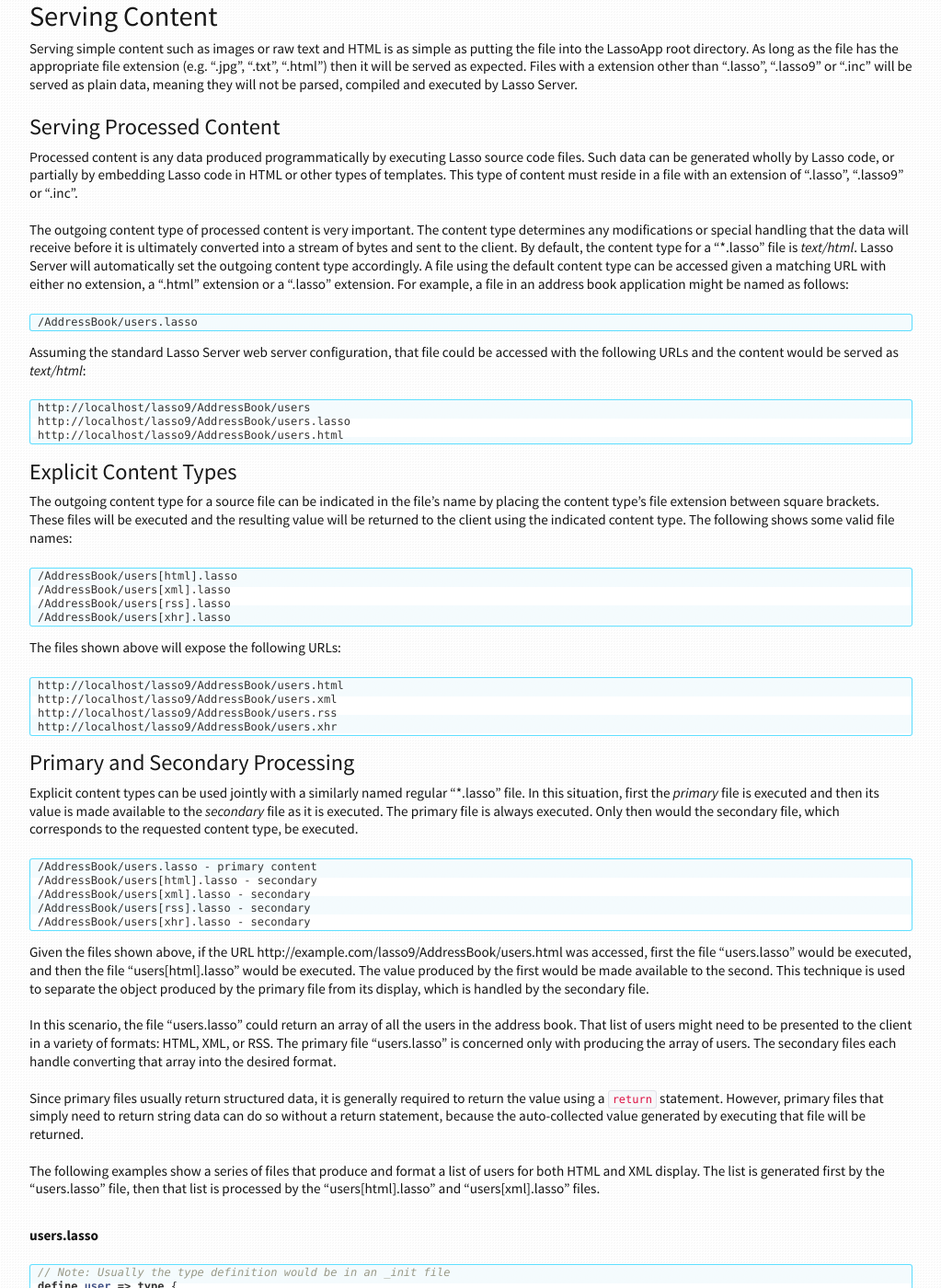
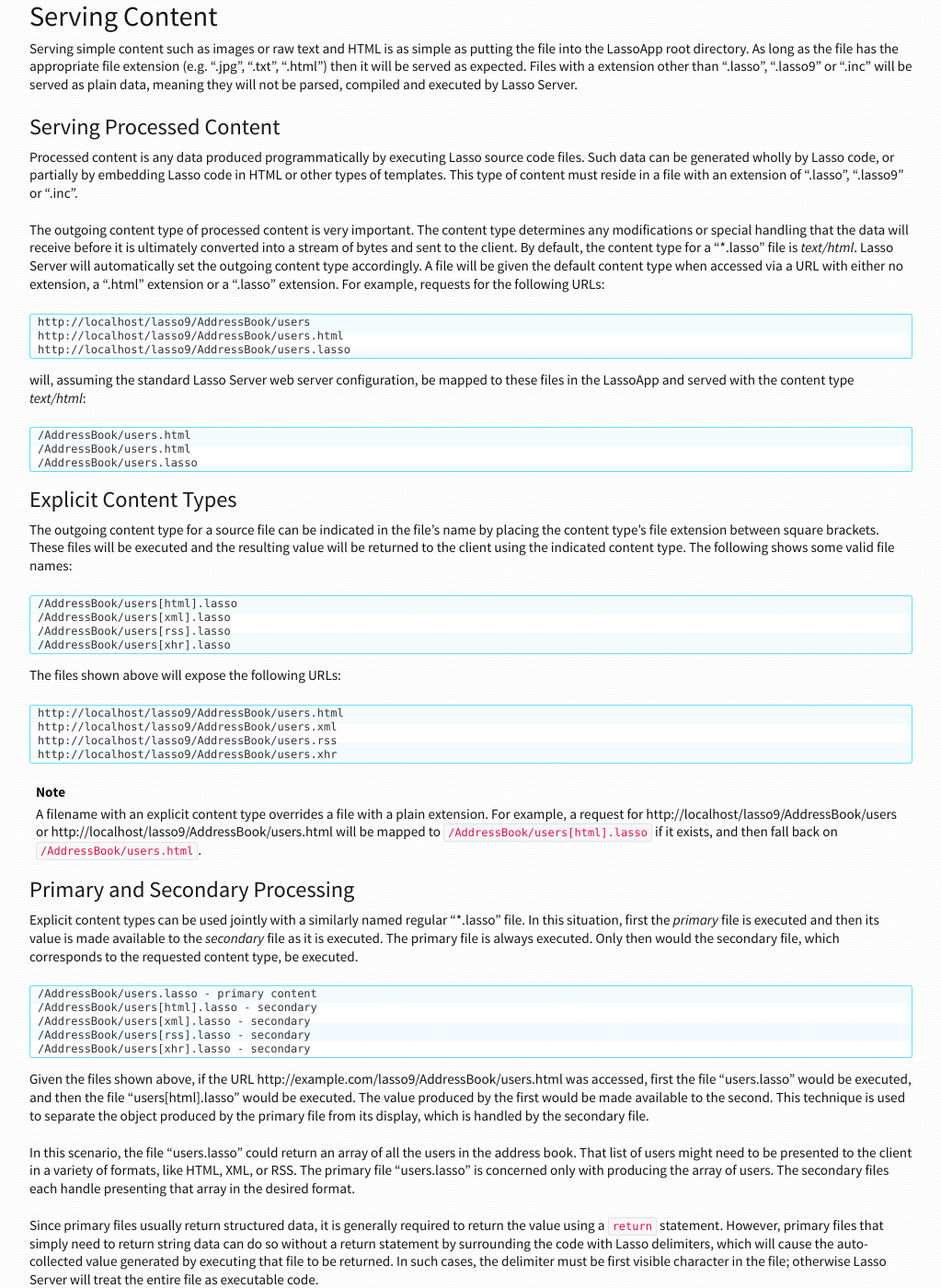
Before and after one commit to LassoSoft/LassoGuide, a Sphinx documentation site: the page built from source/operations/lassoapps.rst, in a window 1280 px wide and 1400 px high, scrolled down 2454 px. Shown: the whole window at 92% size, without its empty margins (128-1151 px from the left). Built offline with Sphinx 7.4.7, drawn with Linux system fonts in a browser that asks for light colours; cross-references to code outside the pages are shown as plain code.

Commit message:
fix omissions re. LassoApp URL mapping

```diff
--- a/source/operations/lassoapps.rst
+++ b/source/operations/lassoapps.rst
@@ -193,23 +193,25 @@
 before it is ultimately converted into a stream of bytes and sent to the client.
 By default, the content type for a "\*.lasso" file is :mimetype:`text/html`.
 Lasso Server will automatically set the outgoing content type accordingly. A
-file using the default content type can be accessed given a matching URL with
-either no extension, a "|dot| html" extension or a "|dot| lasso" extension. For
-example, a file in an address book application might be named as follows:
+file will be given the default content type when accessed via a URL with either
+no extension, a "|dot| html" extension or a "|dot| lasso" extension. For
+example, requests for the following URLs:
 
 .. code-block:: none
 
-   /AddressBook/users.lasso
+   http://localhost/lasso9/AddressBook/users
+   http://localhost/lasso9/AddressBook/users.html
+   http://localhost/lasso9/AddressBook/users.lasso
 
-Assuming the standard Lasso Server web server configuration, that file could be
-accessed with the following URLs and the content would be served as
+will, assuming the standard Lasso Server web server configuration, be mapped to
+these files in the LassoApp and served with the content type
 :mimetype:`text/html`:
 
 .. code-block:: none
 
-   http://localhost/lasso9/AddressBook/users
-   http://localhost/lasso9/AddressBook/users.lasso
-   http://localhost/lasso9/AddressBook/users.html
+   /AddressBook/users.html
+   /AddressBook/users.html
+   /AddressBook/users.lasso
 
 
 Explicit Content Types
@@ -235,6 +237,14 @@
    http://localhost/lasso9/AddressBook/users.xml
    http://localhost/lasso9/AddressBook/users.rss
    http://localhost/lasso9/AddressBook/users.xhr
+
+.. note::
+   A filename with an explicit content type overrides a file with a plain
+   extension. For example, a request for
+   :ref:`!http://localhost/lasso9/AddressBook/users` or
+   :ref:`!http://localhost/lasso9/AddressBook/users.html` will be mapped to
+   :file:`/AddressBook/users[html].lasso` if it exists, and then fall back on
+   :file:`/AddressBook/users.html`.
 
 
 Primary and Secondary Processing
@@ -263,14 +273,17 @@
 
 In this scenario, the file "users.lasso" could return an array of all the users
 in the address book. That list of users might need to be presented to the client
-in a variety of formats: HTML, XML, or RSS. The primary file "users.lasso" is
-concerned only with producing the array of users. The secondary files each
-handle converting that array into the desired format.
+in a variety of formats, like HTML, XML, or RSS. The primary file "users.lasso"
+is concerned only with producing the array of users. The secondary files each
+handle presenting that array in the desired format.
 
 Since primary files usually return structured data, it is generally required to
 return the value using a ``return`` statement. However, primary files that
-simply need to return string data can do so without a return statement, because
-the auto-collected value generated by executing that file will be returned.
+simply need to return string data can do so without a return statement by
+surrounding the code with Lasso delimiters, which will cause the auto-collected
+value generated by executing that file to be returned. In such cases, the
+delimiter must be first visible character in the file; otherwise Lasso Server
+will treat the entire file as executable code.
 
 The following examples show a series of files that produce and format a list of
 users for both HTML and XML display. The list is generated first by the
```
